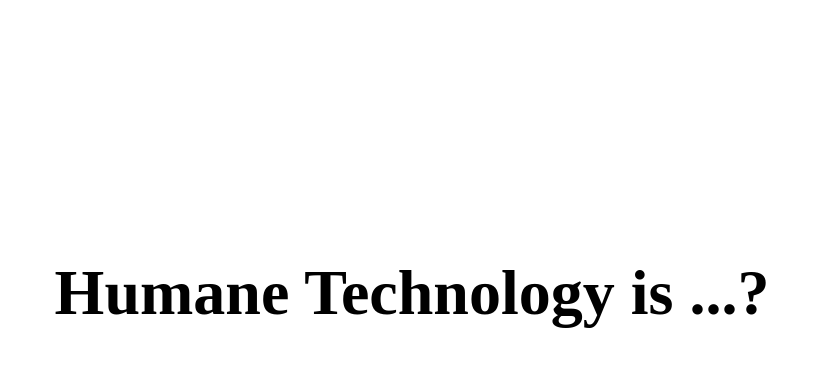
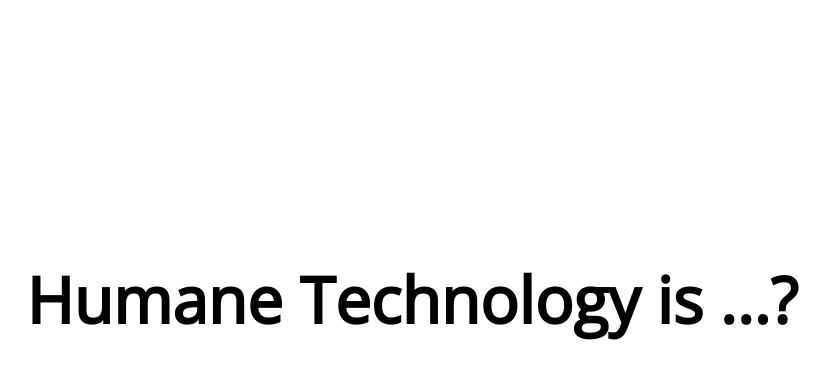
Before and after one commit to humane-tech/humanetech.github.io, a plain HTML site: page index.html in a window 1280 px wide. Shown: the part 40-418 px from the top of the page, without its empty margins (228-1058 px from the left). Drawn offline with nearby package versions, Linux system fonts and the light colour scheme.

Commit message:
Update index.css

```diff
--- a/index.css
+++ b/index.css
@@ -1,6 +1,6 @@
 body {
   background-color: #FFF;
-  font-family: Questrial;
+  font-family: Open Sans;
 }
 
 #question {
```
